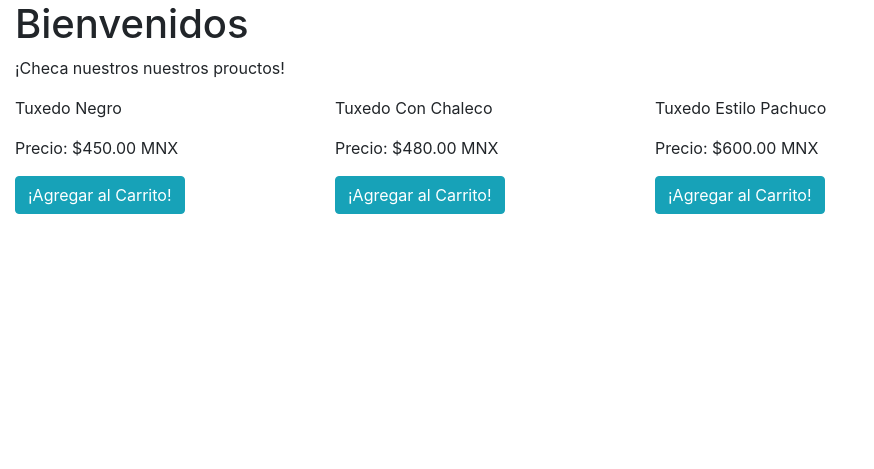
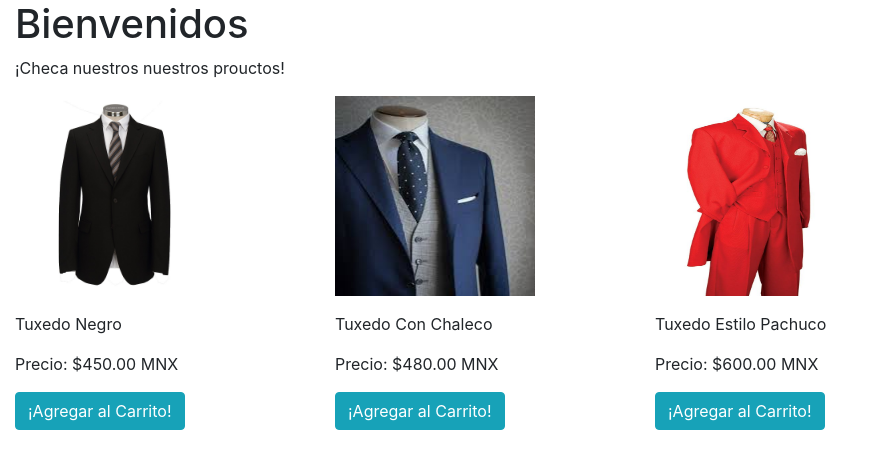
Before and after one commit to villegas40/practica_web_ninjas, a Django app: page /index/ in a window 1280 px wide. Shown: the part 56-525 px from the top of the page, without its empty margins (0-874 px from the left). Run offline with Django 3.2, Linux system fonts and the light colour scheme; data comes from the database, SQL or seed files in the repository; both versions use the stored data as it was after the commit; some libraries are stand-ins or nearby versions.

Commit message:
Mejoras al diseño.

```diff
--- a/equipos/models.py
+++ b/equipos/models.py
@@ -56,6 +56,7 @@ class Product(models.Model):
     id = models.AutoField(primary_key=True)
     nombre_producto = models.CharField(max_length = 100)
     precio = models.DecimalField(max_digits=6,decimal_places=2)
+    image_url = models.CharField(max_length=100, blank=True)
     cantitad = models.IntegerField()
 
     def __str__(self):
--- a/template/equipos/index.html
+++ b/template/equipos/index.html
@@ -8,6 +8,8 @@
   <div class="row">
     {% for item in product %}
     <div class="col-sm-3" style="background-color:white;">
+      <p><img src="{{ item.image_url }}" width="200" height="200"></p>
+      <p></p>
       <p>{{ item.nombre_producto }}</p>
       <p>Precio: ${{ item.precio }} MNX</p>
       <input class="btn btn-info" type="button"
```
Also changed, not shown: db.sqlite3, equipos/migrations/0014_product_image_url.py (added), static/media/jose.jpg (added), static/media/traje-chaleco.jpeg (added), static/media/traje-liso-negro.jpg (added), static/media/traje-pachuco.jpg (added).
